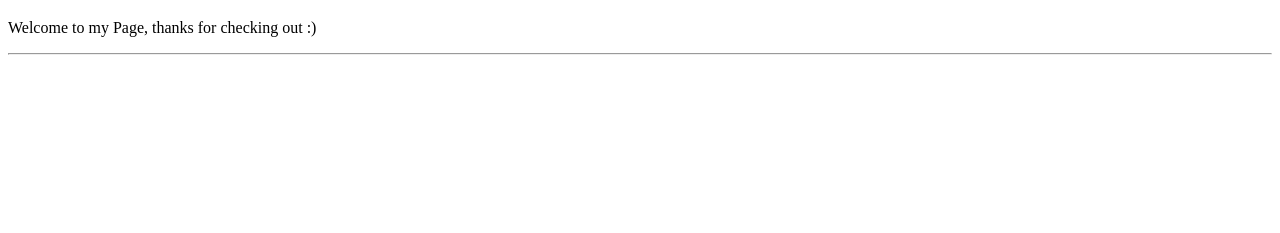
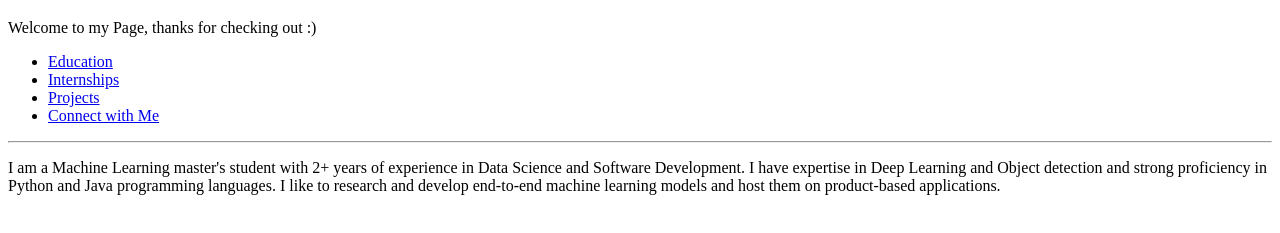
Before and after one commit to shivakarnati/shivakarnati.github.io, a plain HTML site: page index.html in a window 1280 px wide. Shown: the part 61-294 px from the top of the page. Drawn offline with Linux system fonts and the light colour scheme.

Commit message:
Update index.html

```diff
--- a/index.html
+++ b/index.html
@@ -18,6 +18,24 @@
 
                     <p>Welcome to my Page, thanks for checking out :)</p>
 
+                  <nav>
+                        <ul>
+                            <li><a href="#Intro">Education</a></li>
+                            <li><a href="#Professional Projects">Internships</a></li>
+                            <li><a href="#Hobby Projects">Projects</a></li>
+                            <li><a href="#contactme">Connect with Me</a></li>
+                        </ul>
+                    </nav>
 
         <hr>
     </header>
+
+    <main>
+      <section id="Intro">
+           <p>I am a Machine Learning master's student with 2+ years of experience in Data Science
+and Software Development. I have expertise in Deep Learning and Object detection and strong proficiency in Python and Java programming languages. I like to research
+and develop end-to-end machine learning models and host them on product-based applications.</p>
+        </section>
+
+    </main>
+</body>
```
